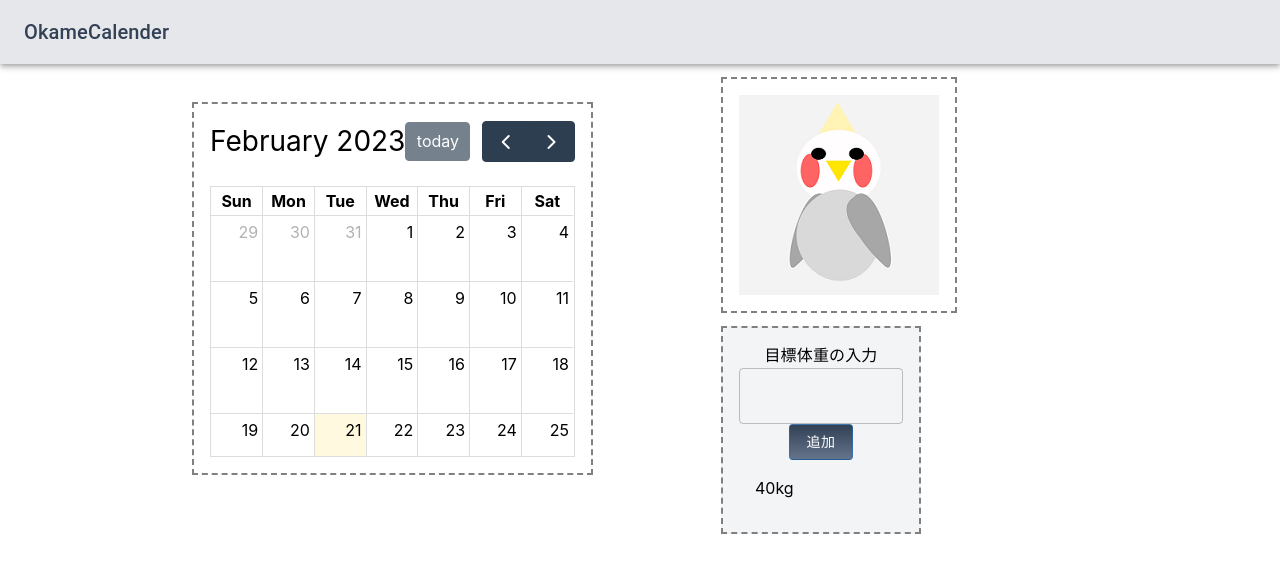
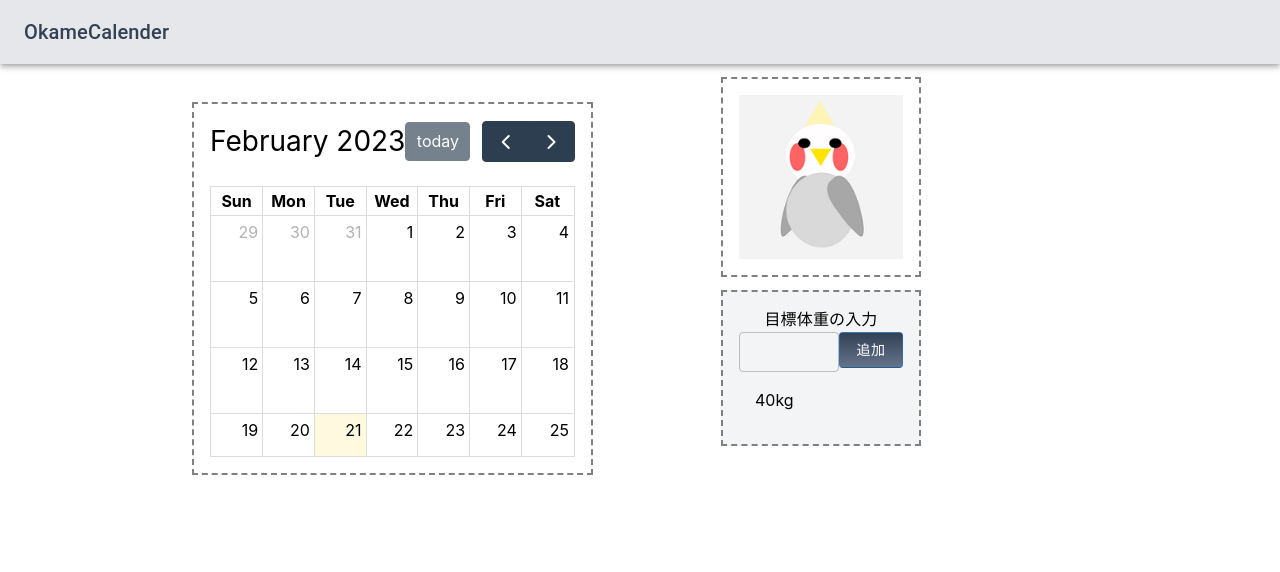
Before and after one commit to naka520/testsite, a React (Create React App) app: page / in a window 1280 px wide. Shown: the top 572 px of the page. Built offline with nearby package versions, Linux system fonts and the light colour scheme.

Commit message:
"fix PageLayout"

```diff
--- a/src/App.css
+++ b/src/App.css
@@ -1,7 +1,7 @@
 .App {
   text-align: center;
   width: 100vw;
-  height: 100vw;
+  height: 100vh;
 }
 
 .Applogo {
@@ -14,7 +14,7 @@
   padding-left: 10vw;
   padding-top: 1vw;
   width: 100vw;
-  height: 100vw;
+  height: 100vh;
 }
 
 @media (prefers-reduced-motion: no-preference) {
@@ -29,8 +29,12 @@
 
 .mokuhyou {
   height: 200px;
+  /* width: 200px; */
+  padding-top: 1vw;
+}
+
+.okame {
   width: 200px;
-  padding-top: 1vw;
 }
 
 .hiduke {
--- a/src/component/Calender.js
+++ b/src/component/Calender.js
@@ -1,5 +1,5 @@
 //
-import React, { useState, useEffect } from "react";
+import React, { useState } from "react";
 import FullCalendar from "@fullcalendar/react";
 import dayGridPlugin from "@fullcalendar/daygrid";
 import interactionPlugin from "@fullcalendar/interaction"; // needed for dayClick
@@ -15,11 +15,7 @@ import DialogTitle from "@mui/material/DialogTitle";
 import dayjs from "dayjs";
 import { LocalizationProvider } from "@mui/x-date-pickers/LocalizationProvider";
 import { AdapterDayjs } from "@mui/x-date-pickers/AdapterDayjs";
-import { TimePicker } from "@mui/x-date-pickers/TimePicker";
-import { DateTimePicker } from "@mui/x-date-pickers/DateTimePicker";
 import { DesktopDatePicker } from "@mui/x-date-pickers/DesktopDatePicker";
-import { MobileDatePicker } from "@mui/x-date-pickers/MobileDatePicker";
-import { Typography } from "@mui/material";
 
 const Calendar = ({ events, setEvents }) => {
   const [open, setOpen] = React.useState(false);
@@ -43,7 +39,7 @@ const Calendar = ({ events, setEvents }) => {
       const trcdate = date.startOf("date");
 
       const result = events.filter(
-        (event) => event.start != trcdate.toISOString()
+        (event) => event.start !== trcdate.toISOString()
       );
       const newEvent = [
         ...result,
@@ -101,7 +97,7 @@ const Calendar = ({ events, setEvents }) => {
       />
       <Dialog open={open} onClose={handleClose}>
         <DialogTitle>体重の入力</DialogTitle>
-        <DialogContent>
+        <DialogContent style={{ paddingTop: "10px" }}>
           <LocalizationProvider dateAdapter={AdapterDayjs}>
             <DesktopDatePicker
               label="Date desktop"
--- a/src/component/mokuhyoutaizyuu.js
+++ b/src/component/mokuhyoutaizyuu.js
@@ -27,17 +27,17 @@ const Mokuhyoutaizyuu = ({ targetdiet, setTargetdiet }) => {
   };
 
   return (
-    <Box
-      sx={{ width: 200, p: 2, border: "2px dashed grey" }}
-      className="bg-gray-100"
-    >
-      <Typography>目標体重の入力</Typography>
+    <Box sx={{ p: 2, border: "2px dashed grey" }} className="bg-gray-100">
+      <Typography style={{ fontFamily: "GungsuhChe" }}>
+        目標体重の入力
+      </Typography>
       <TextField
-        type="tText"
+        size="small"
         value={InputText}
         onChange={(e) => {
           setInputText(e.target.value);
         }}
+        sx={{ width: 100 }}
       />
       <Button
         className="bg-gradient-to-b from-slate-700 to-slate-500"
@@ -61,7 +61,6 @@ const Mokuhyoutaizyuu = ({ targetdiet, setTargetdiet }) => {
           <Todo content={targetdiet} />
         </ListItem>
       </List>
-
     </Box>
   );
 };
```
